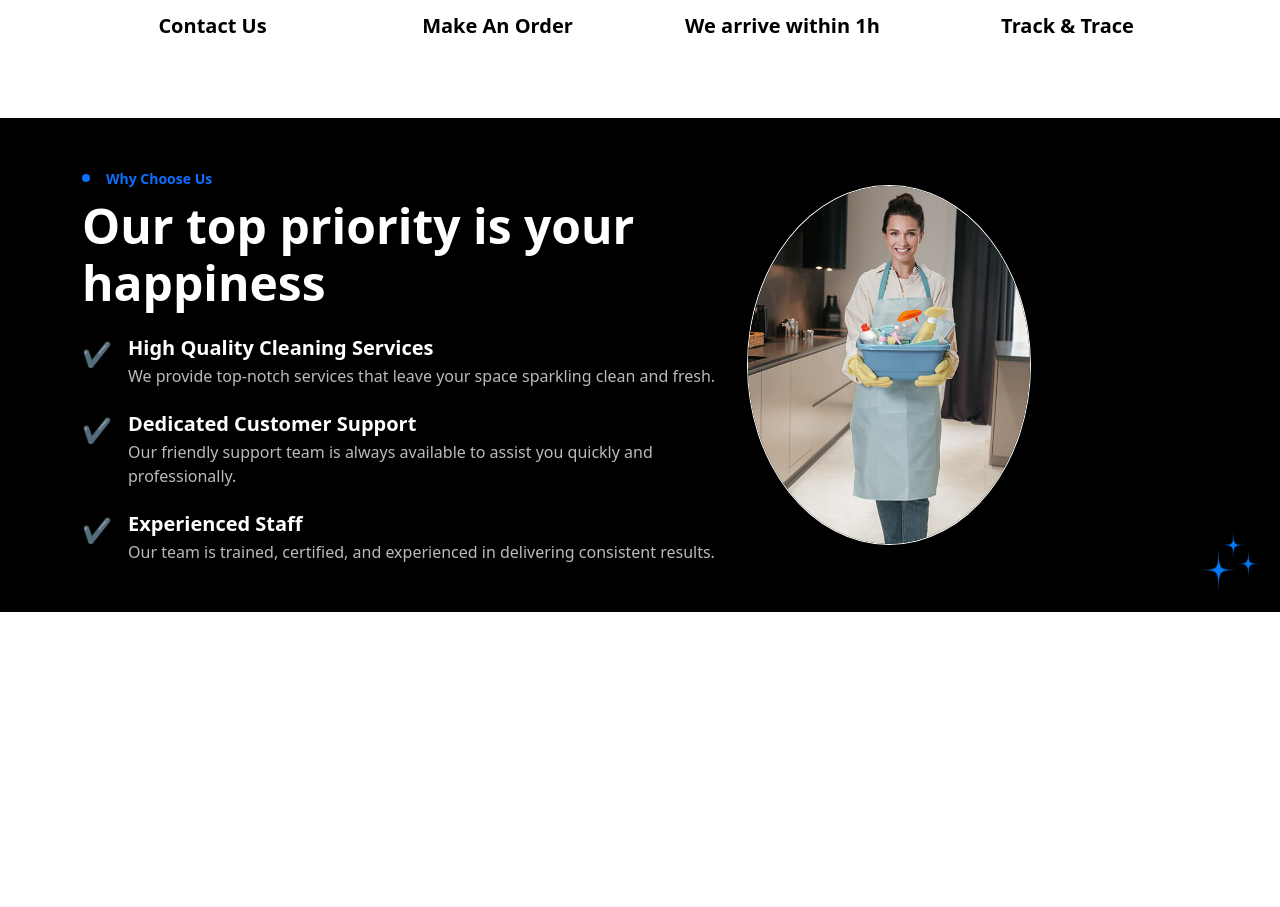
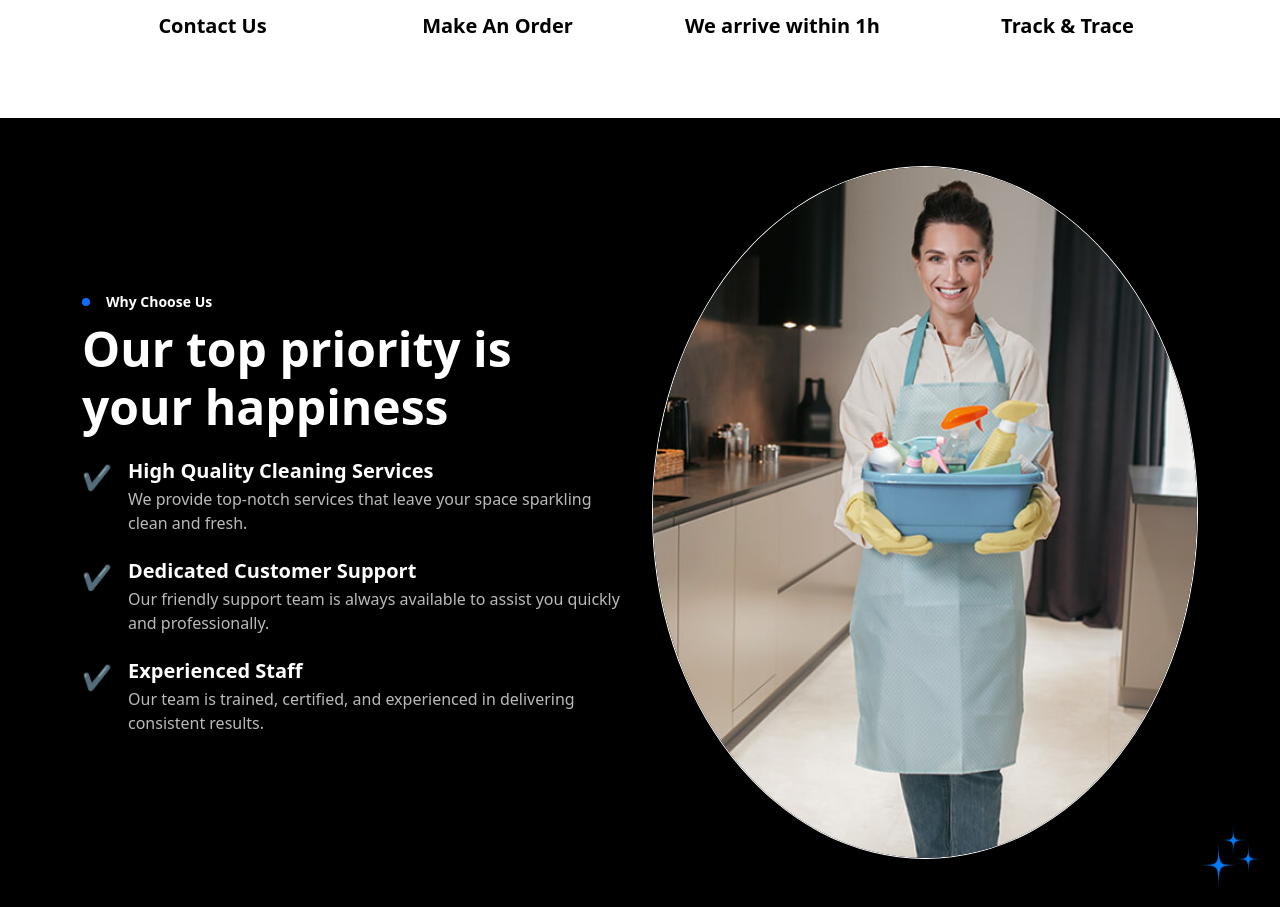
Before and after one commit to SoftLife0/Sunrise-service, a React (Vite) app: page / in a window 1280 px wide. Shown: the part 1204-2111 px from the top of the page. Before the commit the page ends 1816 px from the top, so only its background shows below. Built offline with nearby package versions, Linux system fonts and the light colour scheme.

Commit message:
feat: add new background images and update layout in Index component

```diff
--- a/src/pages/Index.jsx
+++ b/src/pages/Index.jsx
@@ -137,16 +137,16 @@ const Index = () => {
       </div>
 
       {/* Optional Floating Shape (for style) */}
-      {/* <img src={shape1} className="position-absolute bottom-0 end-0" style={{ width: '60px' }} /> */}
+      {/* <img src={shape} className="position-absolute bottom-0 end-0" style={{ width: '60px' }} /> */}
     </section>
 
       <section className="position-relative py-5 bg-black text-white">
       <div className="container">
-        <div className="row align-items-center gy-5">
+        <div className="row align-items-center ">
           {/* Left Content */}
-          <div className="col-lg-7 order-2 order-lg-1">
+          <div className="col-lg-6 order-2 order-lg-1">
             <div className="mb-4">
-              <span className="text-primary fw-bold small d-inline-block mb-2 position-relative ps-4">
+              <span className="text-white fw-bold small d-inline-block mb-2 position-relative ps-4">
                 Why Choose Us
                 <span className="position-absolute start-0 top-50 translate-middle-y rounded-pill bg-primary" style={{ width: '8px', height: '8px' }}></span>
               </span>
@@ -180,12 +180,12 @@ const Index = () => {
           </div>
 
           {/* Right Image */}
-          <div className="col-lg-5 order-1 order-lg-2 text-center">
+          <div className="col-lg-6 order-1 order-lg-2 text-center">
             <img
               src={whyImg}
               alt="Why Choose Us"
               className="img-fluid rounded-circle shadow border border-white"
-              style={{ maxWidth: '360px', height: '360px', objectFit: 'cover' }}
+              style={{ width: '100%' }}
             />
           </div>
         </div>
```
Also changed, not shown: src/assets/bg4.jpg (added), src/assets/shape2.png (added).
